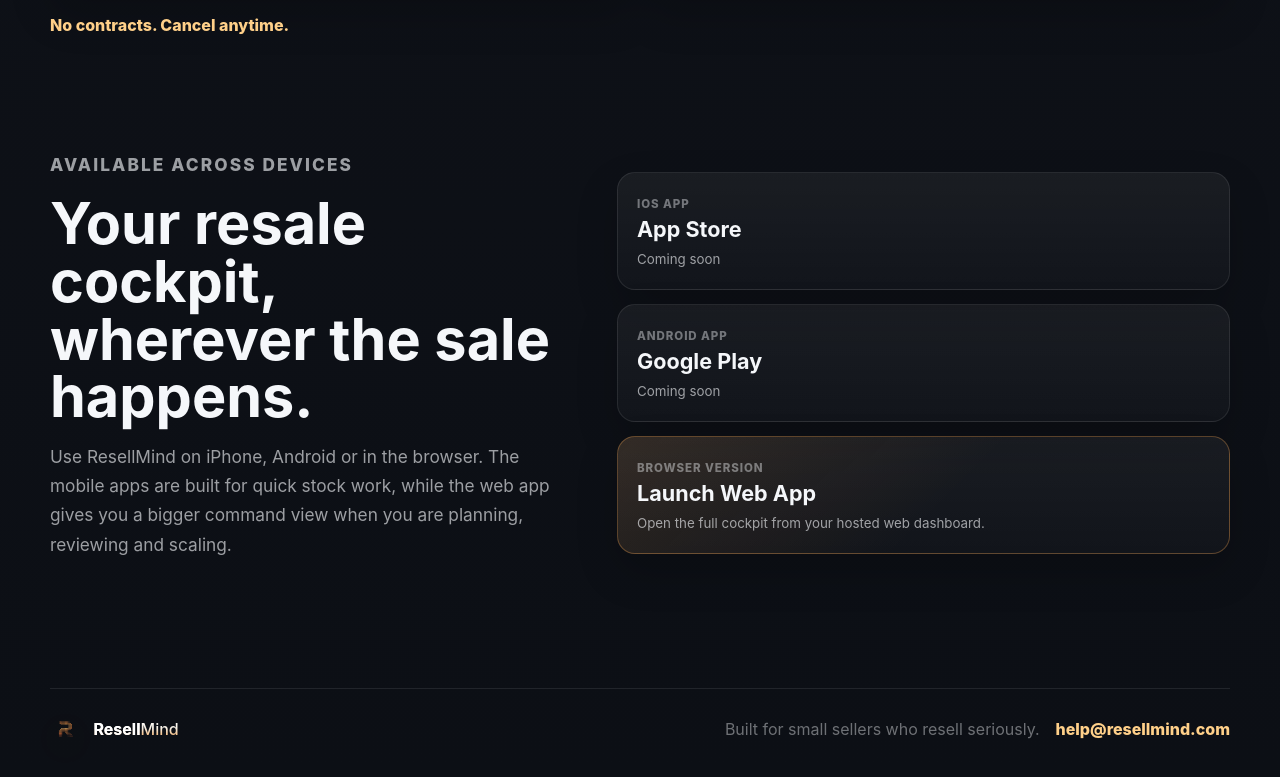
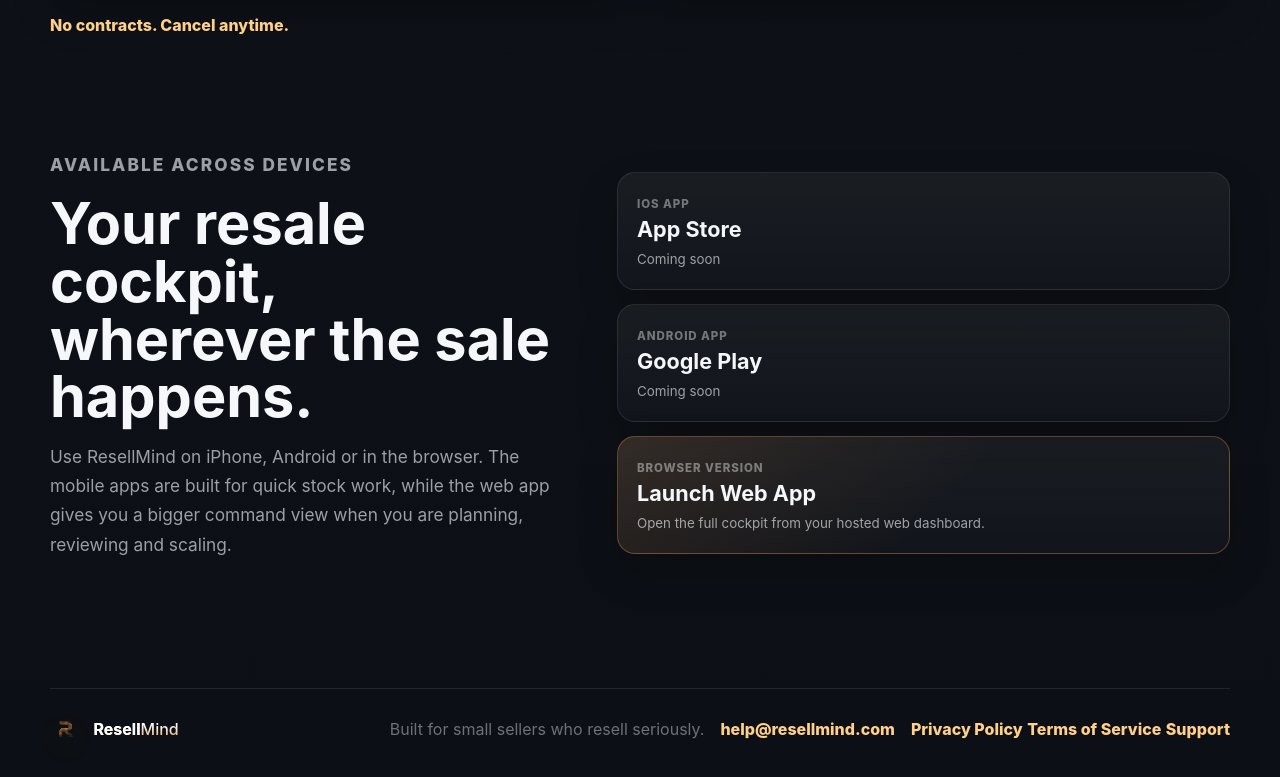
Before and after one commit to lzapolsk/resellmind-site, a plain HTML site: page index.html in a window 1280 px wide. Shown: the part 3551-4328 px from the top of the page. Drawn offline with Linux system fonts and the light colour scheme.

Commit message:
Add footer links to Privacy, Terms, Support

```diff
--- a/index.html
+++ b/index.html
@@ -244,6 +244,11 @@
       <div class="footer-info">
         <span>Built for small sellers who resell seriously.</span>
         <a href="mailto:help@resellmind.com">help@resellmind.com</a>
+        <div class="footer-links">
+          <a href="/privacy.html">Privacy Policy</a>
+          <a href="/terms.html">Terms of Service</a>
+          <a href="/support.html">Support</a>
+        </div>
       </div>
     </footer>
 
```
